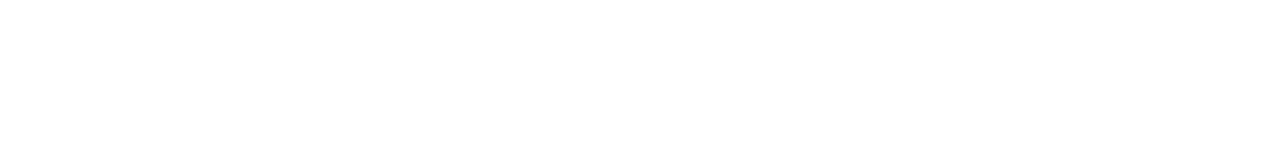
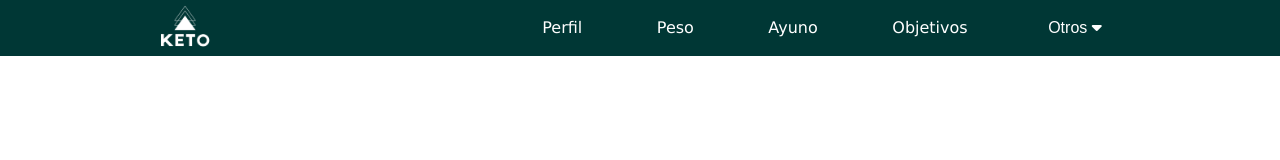
Before and after one commit to JolyneLopez16/Primera-iteraci-n, a plain HTML site: page index.html in a window 1280 px wide. Drawn offline with Linux system fonts and the light colour scheme.

Commit message:
Nav Update

```diff
--- a/css/styles.css
+++ b/css/styles.css
@@ -1,5 +1,9 @@
 body {
     font-family: Verdana, Geneva, Tahoma, sans-serif;
+}
+
+body section {
+    margin: 8px;
 }
 
 h1 {
@@ -20,3 +24,104 @@ h3 {
 p {
     font-size: 13pt;
 }
+
+
+/* Navbar container */
+
+.navbar {
+    background-color: #003735;
+    display: flex;
+    justify-content: space-around;
+    align-items: center;
+    width: 100%;
+    overflow: hidden;
+    height: 7vh;
+}
+
+.nav-links {
+    width: 50%;
+    display: flex;
+    justify-content: space-around;
+    align-items: center;
+}
+
+
+/* Logo Navbar */
+
+.navbar img {
+    width: 100px;
+    height: 100%;
+    object-fit: contain;
+}
+
+
+/* Links dentro de Nav-Links */
+
+.nav-links a {
+    font-size: 16px;
+    color: white;
+    text-align: center;
+    text-decoration: none;
+}
+
+
+/* Dropdown */
+
+.dropdown {
+    overflow: hidden;
+    font-size: 16px;
+}
+
+
+/* Dropdown button */
+
+.dropdown .dropbtn {
+    font-size: 16px;
+    border: none;
+    outline: none;
+    color: white;
+    background-color: inherit;
+    margin: 0;
+}
+
+.nav-links a:hover {
+    box-sizing: content-box;
+    border-bottom: 3px solid #fff;
+}
+
+
+/* Dropdown */
+
+.dropdown-content {
+    display: none;
+    position: absolute;
+    background-color: #005241;
+    min-width: 160px;
+    box-shadow: 0px 8px 16px 0px rgba(0, 0, 0, 0.2);
+    z-index: 1;
+}
+
+
+/* Links dentro del dropdown */
+
+.dropdown-content a {
+    color: #fff;
+    padding: 12px 16px;
+    text-decoration: none;
+    display: block;
+    text-align: left;
+}
+
+
+/* Agrega Fondo al Nav */
+
+.dropdown-content a:hover {
+    background-color: #00aae7;
+}
+
+
+/* Enseña el submenu*/
+
+.dropdown:hover .dropdown-content {
+    display: block;
+}
--- a/index.html
+++ b/index.html
@@ -0,0 +1,41 @@
+<!DOCTYPE html>
+<html lang="en">
+
+<head>
+    <meta charset="UTF-8">
+    <meta http-equiv="X-UA-Compatible" content="IE=edge">
+    <meta name="viewport" content="width=device-width, initial-scale=1.0">
+    <title>Home - Ayuno Intermitente App</title>
+    <link rel="stylesheet" href="https://cdnjs.cloudflare.com/ajax/libs/font-awesome/6.2.0/css/all.min.css" integrity="sha512-xh6O/CkQoPOWDdYTDqeRdPCVd1SpvCA9XXcUnZS2FmJNp1coAFzvtCN9BmamE+4aHK8yyUHUSCcJHgXloTyT2A==" crossorigin="anonymous" referrerpolicy="no-referrer"
+    />
+    <link rel="stylesheet" href="/css/reset.css">
+    <link rel="stylesheet" href="/css/styles.css">
+</head>
+
+<body>
+    <header>
+        <div class="navbar">
+            <img src="/img/logo.png" alt="Keto Logo">
+            <div class="nav-links">
+                <a href="#home">Perfil</a>
+                <a href="#news">Peso</a>
+                <a href="#news">Ayuno</a>
+                <a href="#news">Objetivos</a>
+                <div class="dropdown">
+                    <button class="dropbtn">Otros
+                    <i class="fa fa-caret-down"></i>
+                </button>
+                    <div class="dropdown-content">
+                        <a href="#">Link 1</a>
+                        <a href="#">Link 2</a>
+                        <a href="#">Link 3</a>
+                    </div>
+                </div>
+            </div>
+        </div>
+    </header>
+
+
+</body>
+
+</html>
```
Also changed, not shown: img/logo.png (added).
